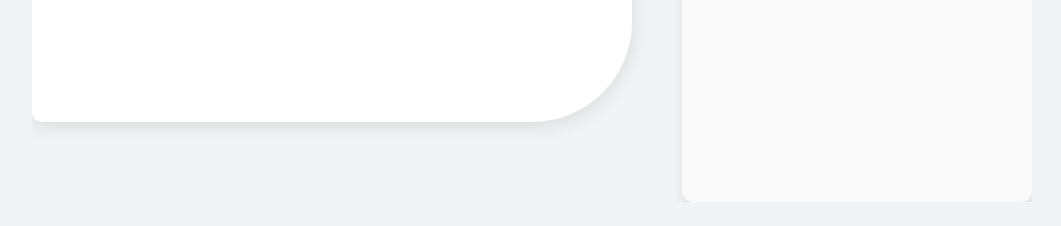
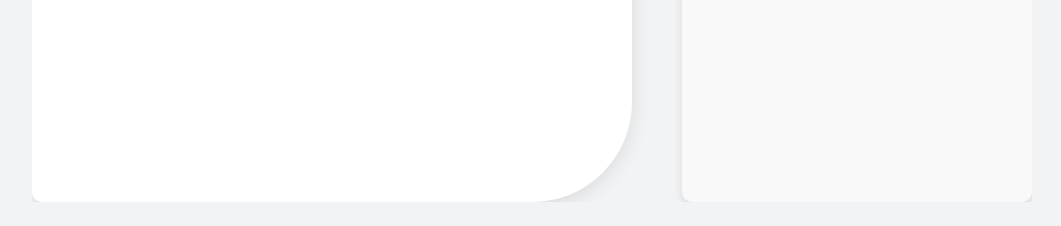
Before and after one commit to mamun-miah90/Age-calculator-app, a plain HTML site: page index.html in a window 1280 px wide. Shown: the part 622-848 px from the top of the page, without its empty margins (108-1169 px from the left). Drawn offline with Linux system fonts and the light colour scheme.

Commit message:
Height property has been changed

```diff
--- a/style.css
+++ b/style.css
@@ -62,7 +62,7 @@
     border-radius: 10px 10px 100px 10px;
     max-width: 600px;
     width: 100%;
-    height: 90%;
+    /* height: 90%; */
     box-shadow: 0 4px 20px rgba(0, 0, 0, 0.10);
     display: inline-block;
     overflow: hidden;
```
